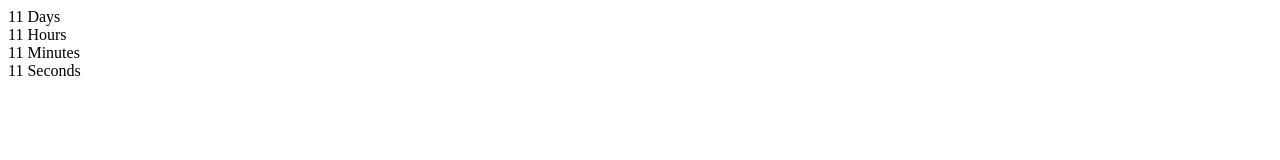
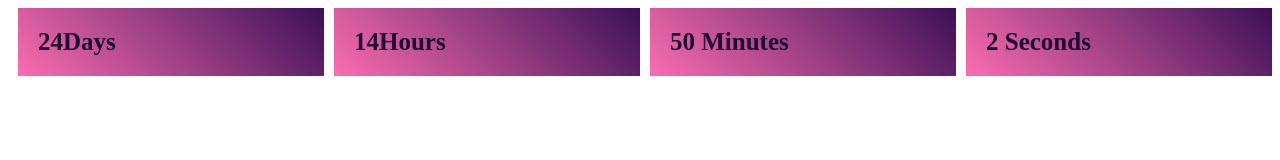
Before and after one commit to Sluchevska/goit-js-hw-11-timer, a website built with Parcel: page src/timer.html in a window 1280 px wide. Built offline with nearby package versions, Linux system fonts and the light colour scheme.

Commit message:
update timer

```diff
--- /dev/null
+++ b/src/sass/timer.scss
@@ -0,0 +1,13 @@
+.timer {
+  display: flex;
+}
+
+.field {
+  background: linear-gradient(45deg, rgb(250, 110, 175), rgb(59, 15, 87));
+  font-size: 25px;
+  color: rgb(30, 9, 49);
+  font-weight: 700;
+  flex: 4;
+  padding: 20px;
+  margin-left: 10px;
+}
--- a/src/timer.html
+++ b/src/timer.html
@@ -4,11 +4,12 @@
     <meta charset="UTF-8">
     <meta http-equiv="X-UA-Compatible" content="IE=edge">
     <meta name="viewport" content="width=device-width, initial-scale=1.0">
+
     <title>Document</title>
 </head>
 <body>
     <div class="timer" id="timer-1">
-        <div class="field">
+        <!-- <div class="field">
             <span class="value" data-value="days">11</span>
             <span class="label">Days</span>
         </div>
@@ -26,7 +27,7 @@
         <div class="field">
             <span class="value" data-value="secs">11</span>
             <span class="label">Seconds</span>
-        </div>
+        </div> -->
     </div>
     <script src="./timer.js"></script>
 </body>
--- a/src/timer.js
+++ b/src/timer.js
@@ -3,11 +3,12 @@
 const targetTime = new Date(2021, 6, 25, 11, 11, 11).getTime()
 console.log(targetTime)
 
+timer()
 
 
-
+import './sass/timer.scss';
 function timer() {
-    setInterval()
+    let intID = setInterval(function()
     {
         const currentTime = new Date().getTime();
 
@@ -16,8 +17,25 @@ function timer() {
 const hours = Math.floor((time % (1000 * 60 * 60 * 24)) / (1000 * 60 * 60));
 const mins = Math.floor((time % (1000 * 60 * 60)) / (1000 * 60));
         const secs = Math.floor((time % (1000 * 60)) / 1000);
-        // document.getElementById('')
-}
+                // document.getElementById('timer-1').innerHTML = days + "d " + hours + "h " + mins + "m " + secs + "s ";
+            const timerBox = document.getElementById('timer-1')
+            timerBox.innerHTML = `<div class="field"><span class="value" data-value="days">${days}</span><span class="label">Days</span></div>
+            <div class="field"><span class="value" data-value="hours">${hours}</span><span class="label">Hours</span></div>
+
+        <div class="field">
+            <span class="value" data-value="mins">${mins}</span>
+            <span class="label">Minutes</span>
+        </div>
+
+        <div class="field">
+            <span class="value" data-value="secs">${secs}</span>
+            <span class="label">Seconds</span>
+        </div>`
+            if (time < 0) {
+                        clearInterval(intID);
+                      document.getElementById('timer-1').innerHTML = "Its time NOW"
+                }
+}, 1000)
 }
 
 
```
